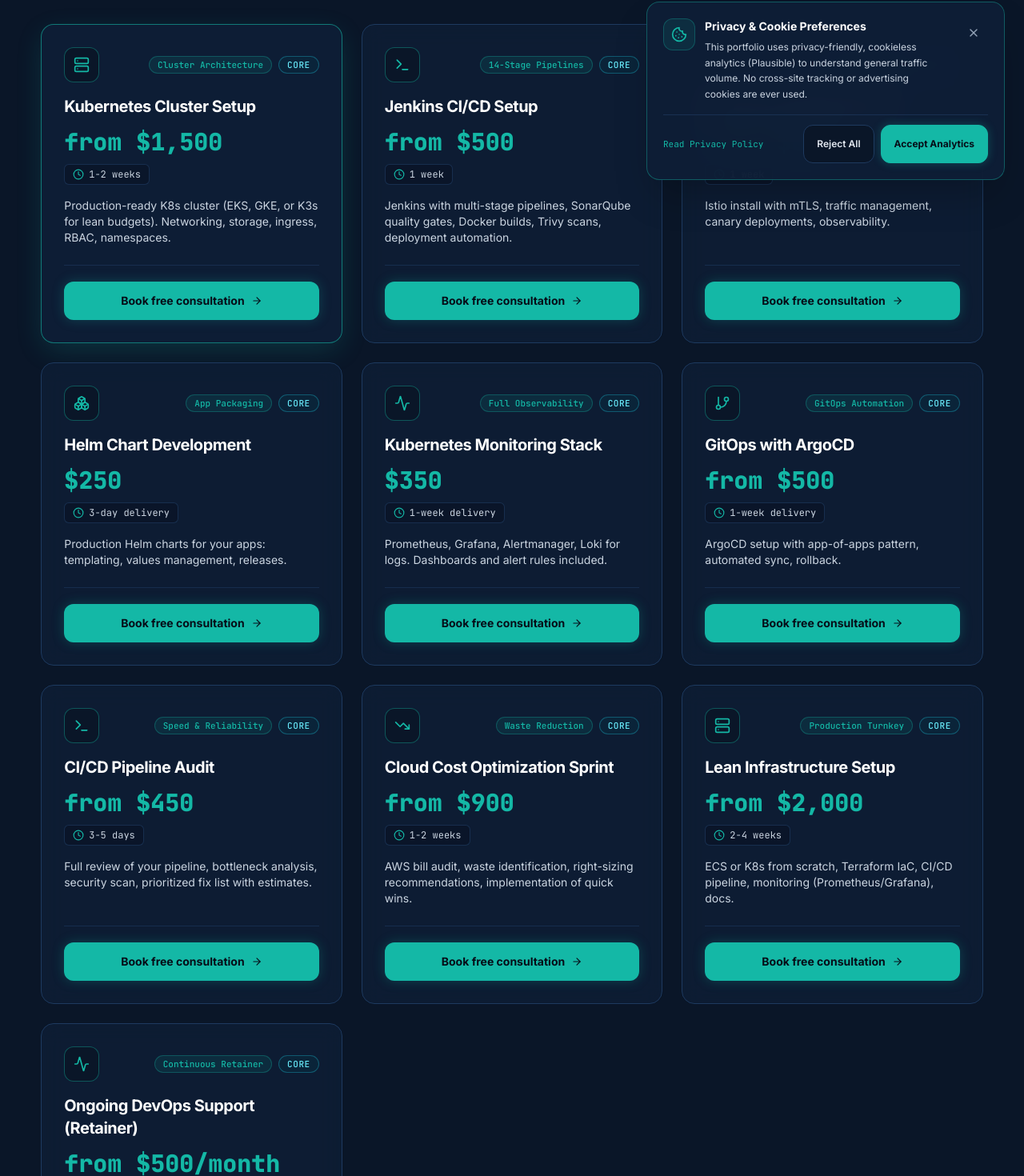
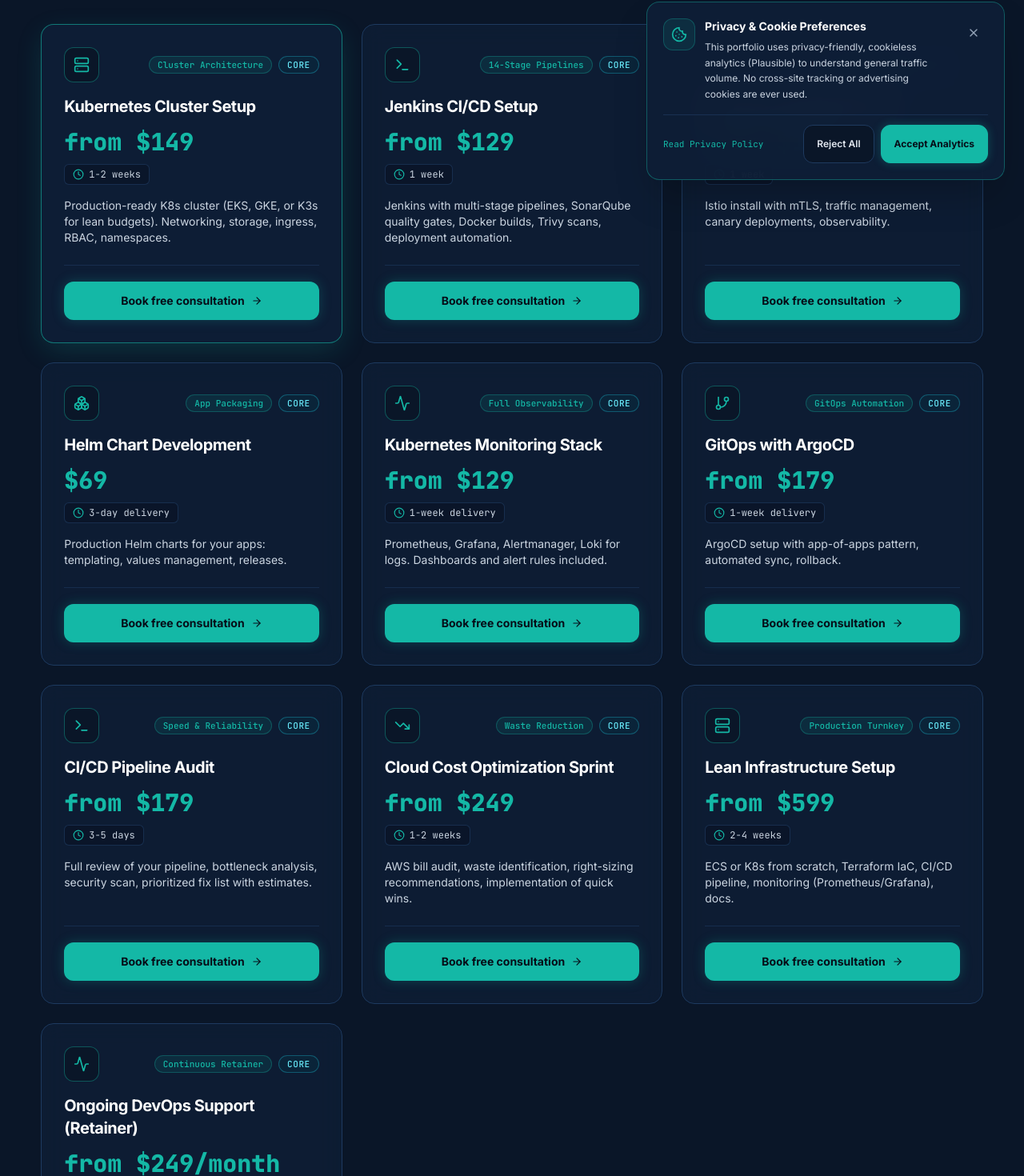
Before and after one commit to ShujaAhmed786/portfolio, a Next.js app: page /services in a window 1280 px wide. Shown: the part 559-2029 px from the top of the page at 80% size. Built offline with nearby package versions, Linux system fonts and the light colour scheme.

Commit message:
Price services at entry level (Upwork newcomer rates, research 2026-10-17)

```diff
--- a/src/data/services.ts
+++ b/src/data/services.ts
@@ -16,7 +16,7 @@
     id: "kubernetes-cluster-setup",
     name: "Kubernetes Cluster Setup",
     category: "core",
-    price: "from $1,500",
+    price: "from $149",
     description:
       "Production-ready K8s cluster (EKS, GKE, or K3s for lean budgets). Networking, storage, ingress, RBAC, namespaces.",
     timeline: "1-2 weeks",
@@ -27,7 +27,7 @@
     id: "jenkins-cicd-setup",
     name: "Jenkins CI/CD Setup",
     category: "core",
-    price: "from $500",
+    price: "from $129",
     description:
       "Jenkins with multi-stage pipelines, SonarQube quality gates, Docker builds, Trivy scans, deployment automation.",
     timeline: "1 week",
@@ -37,7 +37,7 @@
     id: "istio-service-mesh",
     name: "Istio Service Mesh Setup",
     category: "core",
-    price: "from $800",
+    price: "from $199",
     description:
       "Istio install with mTLS, traffic management, canary deployments, observability.",
     timeline: "1 week",
@@ -47,7 +47,7 @@
     id: "helm-chart-development",
     name: "Helm Chart Development",
     category: "core",
-    price: "$250",
+    price: "$69",
     description:
       "Production Helm charts for your apps: templating, values management, releases.",
     timeline: "3-day delivery",
@@ -57,7 +57,7 @@
     id: "kubernetes-monitoring-stack",
     name: "Kubernetes Monitoring Stack",
     category: "core",
-    price: "$350",
+    price: "from $129",
     description:
       "Prometheus, Grafana, Alertmanager, Loki for logs. Dashboards and alert rules included.",
     timeline: "1-week delivery",
@@ -67,7 +67,7 @@
     id: "gitops-argocd",
     name: "GitOps with ArgoCD",
     category: "core",
-    price: "from $500",
+    price: "from $179",
     description:
       "ArgoCD setup with app-of-apps pattern, automated sync, rollback.",
     timeline: "1-week delivery",
@@ -77,7 +77,7 @@
     id: "pipeline-audit",
     name: "CI/CD Pipeline Audit",
     category: "core",
-    price: "from $450",
+    price: "from $179",
     description:
       "Full review of your pipeline, bottleneck analysis, security scan, prioritized fix list with estimates.",
     timeline: "3-5 days",
@@ -87,7 +87,7 @@
     id: "cost-optimization-sprint",
     name: "Cloud Cost Optimization Sprint",
     category: "core",
-    price: "from $900",
+    price: "from $249",
     description:
       "AWS bill audit, waste identification, right-sizing recommendations, implementation of quick wins.",
     timeline: "1-2 weeks",
@@ -97,7 +97,7 @@
     id: "lean-infrastructure-setup",
     name: "Lean Infrastructure Setup",
     category: "core",
-    price: "from $2,000",
+    price: "from $599",
     description:
       "ECS or K8s from scratch, Terraform IaC, CI/CD pipeline, monitoring (Prometheus/Grafana), docs.",
     timeline: "2-4 weeks",
@@ -107,7 +107,7 @@
     id: "ongoing-devops-support",
     name: "Ongoing DevOps Support (Retainer)",
     category: "core",
-    price: "from $500/month",
+    price: "from $249/month",
     description:
       "Monitoring, incident response, pipeline maintenance, monthly optimization.",
     timeline: "Monthly rolling",
@@ -120,7 +120,7 @@
     id: "docker-setup",
     name: "Docker Setup",
     category: "micro",
-    price: "$120",
+    price: "$49",
     description:
       "Containerize your app with production-ready Dockerfile + compose.",
     timeline: "48hr delivery",
@@ -130,7 +130,7 @@
     id: "github-actions-pipeline",
     name: "GitHub Actions Pipeline",
     category: "micro",
-    price: "$250",
+    price: "$89",
     description:
       "CI/CD from zero: build, test, deploy to your cloud.",
     timeline: "3-day delivery",
@@ -140,7 +140,7 @@
     id: "aws-bill-review",
     name: "AWS Bill Review",
     category: "micro",
-    price: "$99",
+    price: "$89",
     description:
       "I find your waste in 48 hours or it's free. Written report with savings estimate.",
     timeline: "48hr delivery",
@@ -151,7 +151,7 @@
     id: "terraform-starter",
     name: "Terraform Starter",
     category: "micro",
-    price: "$300",
+    price: "from $129",
     description:
       "Your infra as code: VPC, EC2/ECS, RDS, basics.",
     timeline: "1-week delivery",
@@ -161,7 +161,7 @@
     id: "monitoring-setup",
     name: "Monitoring Setup",
     category: "micro",
-    price: "$200",
+    price: "$89",
     description:
       "Prometheus + Grafana with alerts for your stack.",
     timeline: "3-day delivery",
@@ -171,7 +171,7 @@
     id: "security-scan",
     name: "Security Scan",
     category: "micro",
-    price: "$120",
+    price: "$99",
     description:
       "Trivy + Semgrep on your repo and containers. Report with fixes in 48hrs.",
     timeline: "48hr delivery",
```
